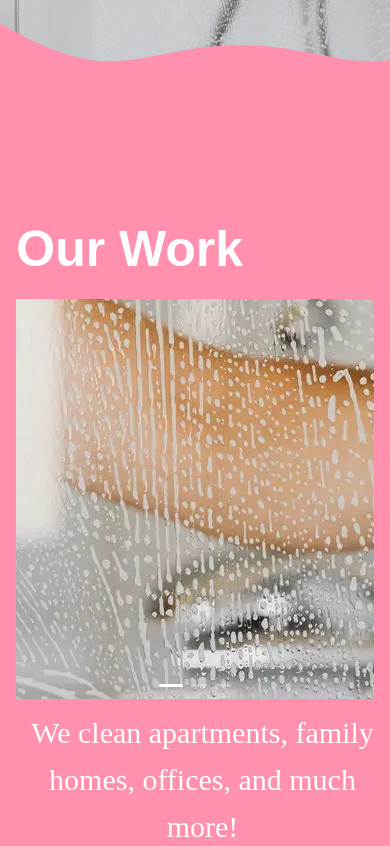
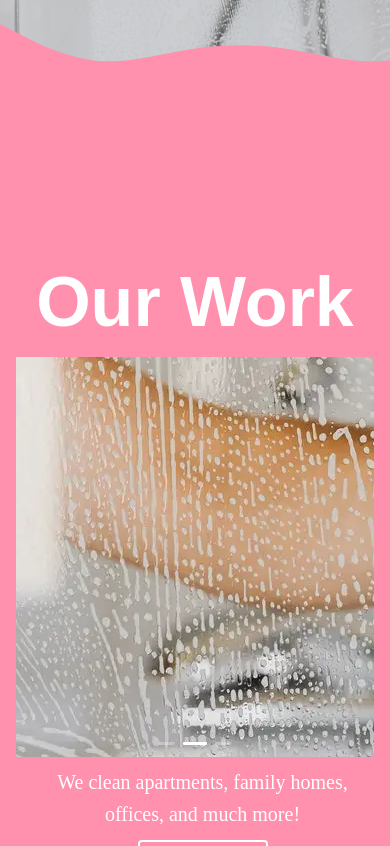
Before and after one commit to Carlos460/dd-sparkle-cleaning, a Next.js app: page / in a window 390 px wide. Shown: the part 720-1566 px from the top of the page. Built offline with nearby package versions, Linux system fonts and the light colour scheme; a web font is replaced by a local one.

Commit message:
Adjusted margins for the Workshowcase section and text sizing and responsive to smaller screens.

```diff
--- a/_includes/WorkCarousel/index.tsx
+++ b/_includes/WorkCarousel/index.tsx
@@ -1,11 +1,11 @@
-import { Carousel } from 'antd';
+import {Carousel} from 'antd';
 import * as S from './WorkCarousel.styles';
 
 const WorkCarousel = () => {
   return (
     <S.Conatiner>
       <S.WhiteBlock />
-      <Carousel dotPosition="bottom">
+      <Carousel autoplay={true} dotPosition="bottom">
         <div>
           <S.WorkImage />
         </div>
--- a/_sections/WorkShowcase/index.tsx
+++ b/_sections/WorkShowcase/index.tsx
@@ -1,16 +1,10 @@
 import WorkCarousel from '@includes/WorkCarousel';
-import { Row, Col } from 'antd';
-
-import * as Sparkle from '@styles/Sparkle.styles';
 import * as S from './styles';
 
 const WorkShowcase = () => {
   return (
-    <>
-      <Row justify="center">
-        <Col xs={22} sm={18} lg={20} xxl={14}>
-          <Sparkle.Title textColor={`white`}>Our Work</Sparkle.Title>
     <S.Container>
+      <S.Title>Our Work</S.Title>
       <S.ContentWrapper>
         <S.LeftContent>
           <WorkCarousel />
@@ -23,9 +17,6 @@ const WorkShowcase = () => {
         </S.RightContent>
       </S.ContentWrapper>
     </S.Container>
-        </Col>
-      </Row>
-    </>
   );
 };
 
--- a/_sections/WorkShowcase/styles.ts
+++ b/_sections/WorkShowcase/styles.ts
@@ -1,8 +1,14 @@
 import styled from 'styled-components';
 
 export const Container = styled.div`
+  height: 100vh;
   width: 100%;
   display: flex;
+  flex-direction: column;
+  justify-content: center;
+  @media (max-width: 800px) {
+    margin: 25px 0px;
+  }
 `;
 
 export const ContentWrapper = styled.div`
@@ -32,9 +38,25 @@ export const RightContent = styled.div`
   }
 `;
 
+export const Title = styled.h1`
+  margin: 0px;
+
+  color: white;
+  font-family: sans-serif;
+  font-size: 125px;
+  font-weight: 700;
+  @media (max-width: 800px) {
+    font-size: 70px;
+    text-align: center;
+  }
+`;
+
 export const Text = styled.h2`
   color: white;
   font-size: 30px;
+  @media (max-width: 800px) {
+    font-size: 20px;
+  }
 `;
 
 export const OutlinedButton = styled.button`
--- a/pages/index.tsx
+++ b/pages/index.tsx
@@ -33,7 +33,11 @@ const Home: NextPage = () => {
           <S.Wave />
         </S.Section>
         <S.Section backgroundColor={`var(--primary)`}>
-          <WorkShowcase />
+          <Row align='middle' justify="center" style={{height: '100%'}}>
+            <Col xs={22} sm={18} lg={20} xxl={14}>
+              <WorkShowcase />
+            </Col>
+          </Row>
         </S.Section>
         <S.Section>
           <Testimonials />
```
Lines whose indentation alone changed are shown as unchanged.
